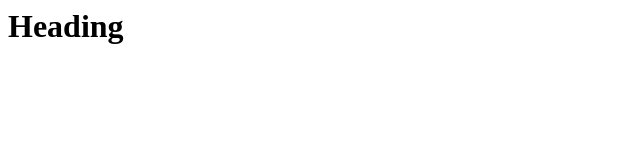
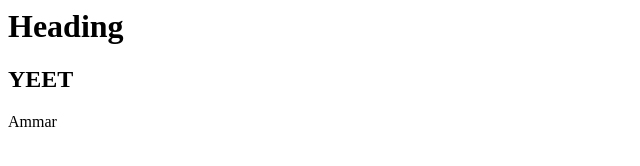
Before and after one commit to amaar950/html, a plain HTML site: page text.html in a window 1280 px wide. Shown: the whole page, without its empty margins (0-640 px from the left). Drawn offline with Linux system fonts and the light colour scheme.

Commit message:
SecondCommit

```diff
--- a/text.html
+++ b/text.html
@@ -2,4 +2,8 @@
 <h1>
 Heading
 </h1>
+<h2>
+    YEET
+</h2>
+<p>Ammar </p>
 </html>
```
Also changed, not shown: 1 other file.
